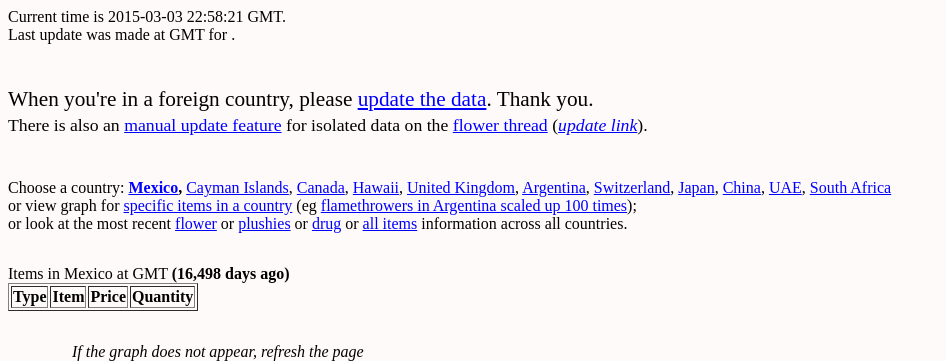
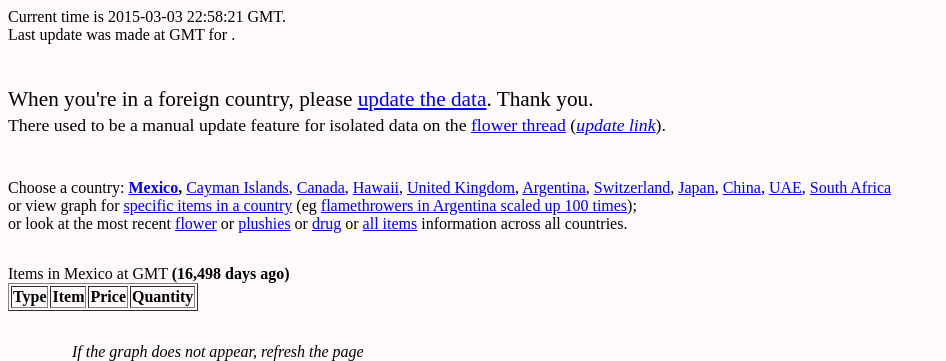
Before and after one commit to 4noraeson/tc-travelrun, a PHP site: page /index.php in a window 1280 px wide. Shown: the top 361 px of the page, without its empty margins (0-946 px from the left). Run offline with PHP 8.4, Linux system fonts and the light colour scheme; data comes from the database, SQL or seed files in the repository; data that the repository does not hold is empty; a stand-in replaces the project's code that opens the database connection; some libraries are stand-ins or nearby versions.

Commit message:
removed link to manual update

```diff
--- a/public_html/index.php
+++ b/public_html/index.php
@@ -110,8 +110,8 @@
   echo number_format(100 * $ratio, 2), '%';
 }
 echo '">update the data</a>. Thank you.<br>';
-echo '<span class="minor">There is also an <a href="manupdate.php">manual ';
-echo 'update feature</a> for isolated data on the ';
+echo '<span class="minor">There used to be a manual ';
+echo 'update feature for isolated data on the ';
 echo '<a href="http://www.torn.com/forums.php#/p=treads&f=10&t=15907728&b=0&a=0&start=', $lastflower, '">';
 echo 'flower thread</a> (<i><a href="firstoflast.php">update link</a></i>).</span>';
 echo '</div>';
```
